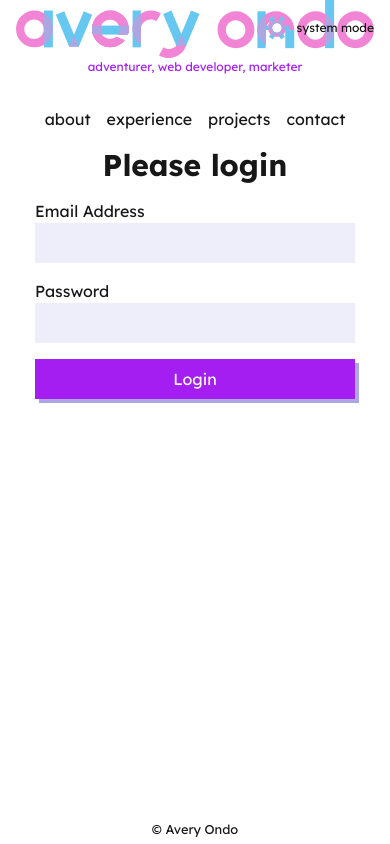
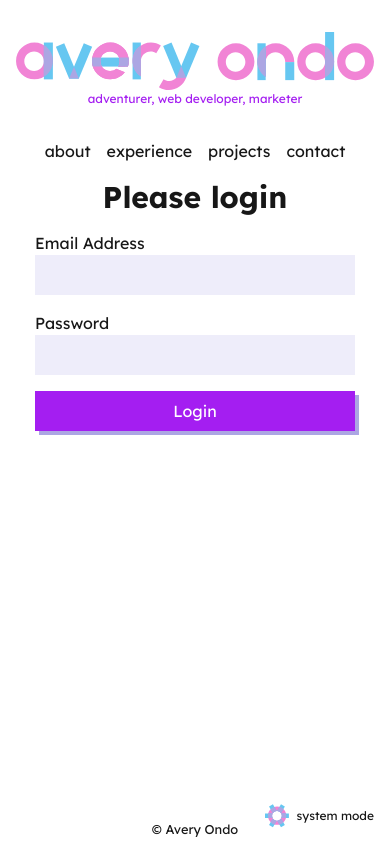
Before and after one commit to averyhere/averyhere.com, a Next.js app: page /admin in a window 390 px wide. Built offline with nearby package versions, Linux system fonts and the light colour scheme; no server answers.

Commit message:
mobile fixes

```diff
--- a/src/components/SiteHeader.tsx
+++ b/src/components/SiteHeader.tsx
@@ -7,7 +7,7 @@ export const SiteHeader = async ({className, children}:{className?:string, child
     <header className={`w-full h-max md:sticky md:flex md:flex-col md:items-center md:justify-center md:min-h-dvh md:top-0 ${className}`}>
       <Link href="/" className="w-full h-auto max-w-3xs mt-10 md:mt-0 mb-2">
         <AveryOndoLogo className="w-full h-auto hidden md:block" />
-        <AveryOndoLogo variant="horizontal" className="w-full h-auto md:hidden" />
+        <AveryOndoLogo variant="horizontal" className="w-full h-auto md:hidden mt-8" />
         <span className="sr-only">Homepage</span>
       </Link>
       <p className="text-bright-purple dark:text-pink text-xs mb-8 text-center">adventurer, web developer, marketer</p>
--- a/src/components/ThemeToggle.tsx
+++ b/src/components/ThemeToggle.tsx
@@ -8,7 +8,7 @@ export default function ThemeToggle() {
   return (
     <button
       type="button"
-      className="absolute cursor-pointer z-50 top-4 right-4 flex justify-self-end gap-2 items-center print:hidden"
+      className="fixed bottom-4 right-4  md:absolute bg-white/50 dark:bg-black/50 md:bg-transparent md:dark:bg-transparent cursor-pointer z-50 flex justify-self-end gap-2 items-center print:hidden"
       title="Toggle theme"
       aria-label="Toggle theme"
       onClick={() => setTheme(theme === "dark" ? "light" : "dark")}
```
